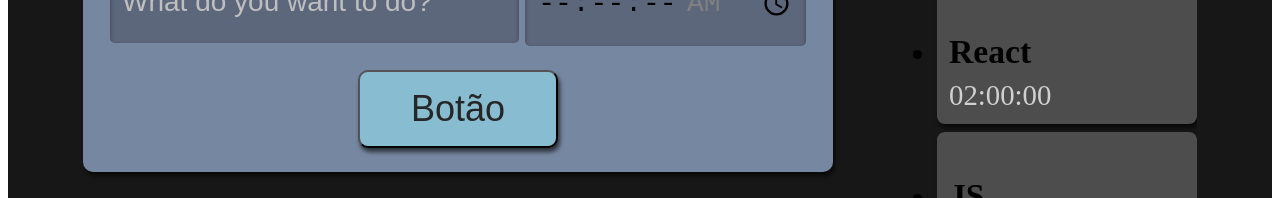
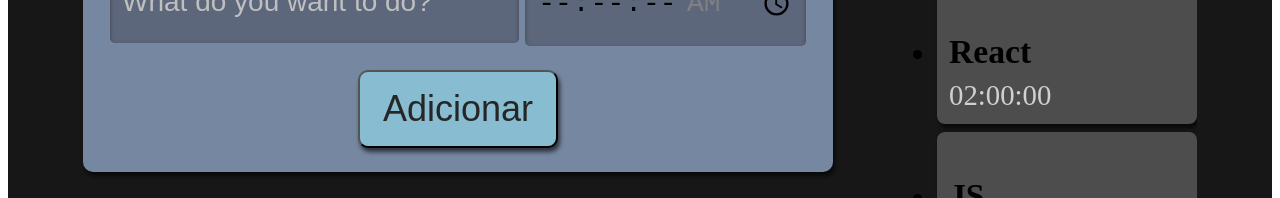
Before and after one commit to matheusrf96/task-manager, a React (Create React App) app: page / in a window 1280 px wide. Shown: the part 228-426 px from the top of the page. Built offline with nearby package versions, Linux system fonts and the light colour scheme; the HTML template or start-up script is replaced by a standard one.

Commit message:
Create props

```diff
--- a/src/components/Button/index.tsx
+++ b/src/components/Button/index.tsx
@@ -2,8 +2,10 @@ import React from "react";
 
 import style from './Button.module.scss'
 
-const Button = () => (
-    <button className={style.btn}>Botão</button>
+const Button = (props: {text: string}) => (
+    <button className={style.btn}>
+        { props.text}
+    </button>
 )
 
 export default Button;
--- a/src/components/Form/index.tsx
+++ b/src/components/Form/index.tsx
@@ -33,7 +33,7 @@ const Form = () => (
             </div>
         </div>
 
-        <Button/>
+        <Button text="Adicionar" />
     </form>
 );
 
```
